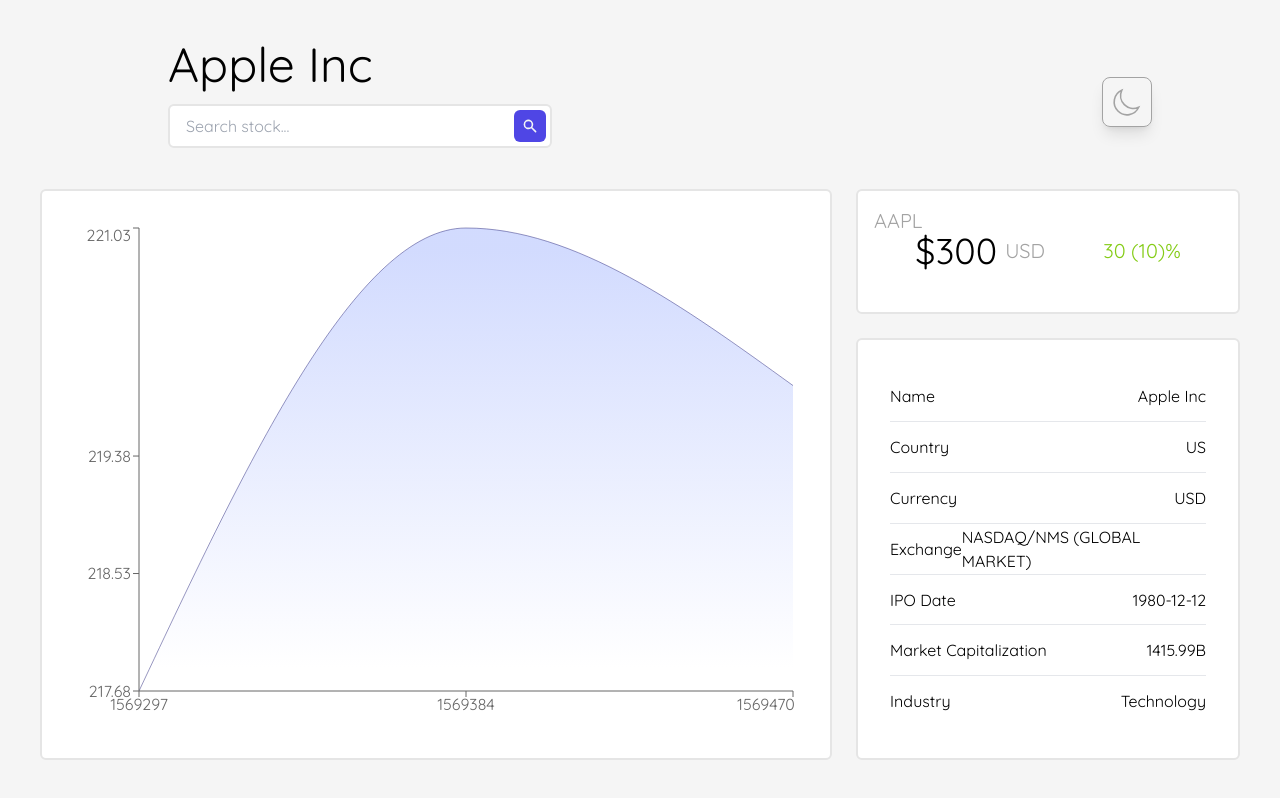
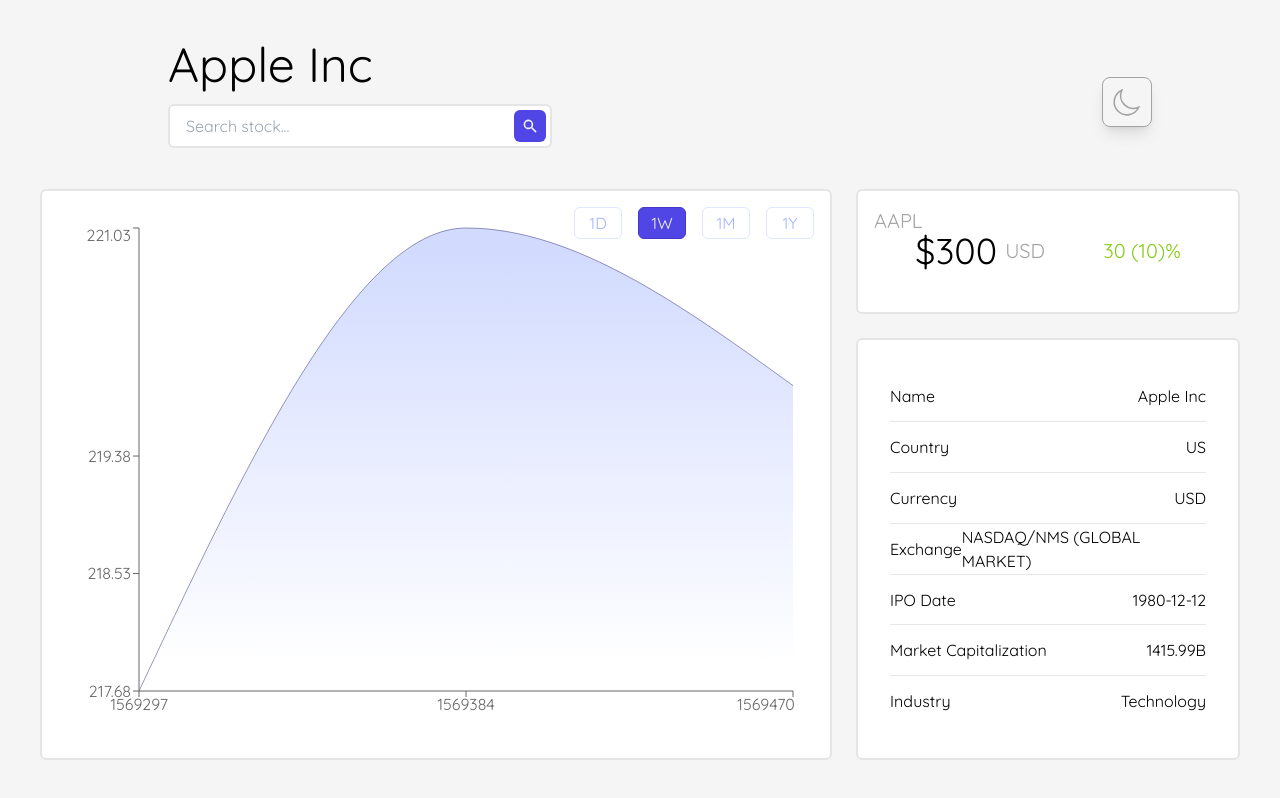
Before and after one commit to nikcladis/stock-dashboard, a React (Vite) app: page / in a window 1280 px wide. Built offline with nearby package versions, Linux system fonts and the light colour scheme.

Commit message:
Added ChartFilter Component

```diff
--- a/src/components/Chart.jsx
+++ b/src/components/Chart.jsx
@@ -1,5 +1,7 @@
 import { useState } from "react";
 import Card from "@components/Card";
+import ChartFilter from "@components/ChartFilter";
+import { chartConfig } from "@constants/config";
 import { mockHistoricalData } from "@constants/mock";
 import { convertDateToUnixTimestamp } from "@helpers/date-helper";
 import {
@@ -27,6 +29,19 @@
 
   return (
     <Card>
+      <ul className="flex absolute top-2 right-2 z-40">
+        {Object.keys(chartConfig).map((item) => {
+          return (
+            <li key={item}>
+              <ChartFilter
+                text={item}
+                active={filter === item}
+                onClick={() => setFilter(item)}
+              />
+            </li>
+          );
+        })}
+      </ul>
       <ResponsiveContainer>
         <AreaChart data={formatData(data)}>
           <defs>
--- /dev/null
+++ b/src/components/ChartFilter.jsx
@@ -0,0 +1,16 @@
+const ChartFilter = ({ text, active, onClick }) => {
+  return (
+    <button
+      onClick={onClick}
+      className={`w-12 m-2 h-8 border-1 rounded-md flex items-center justify-center cursor-pointer ${
+        active
+          ? "bg-indigo-600 border-indigo-700 text-gray-100"
+          : "border-indigo-100 text-indigo-300"
+      }`}
+    >
+      {text}
+    </button>
+  );
+};
+
+export default ChartFilter;
```
